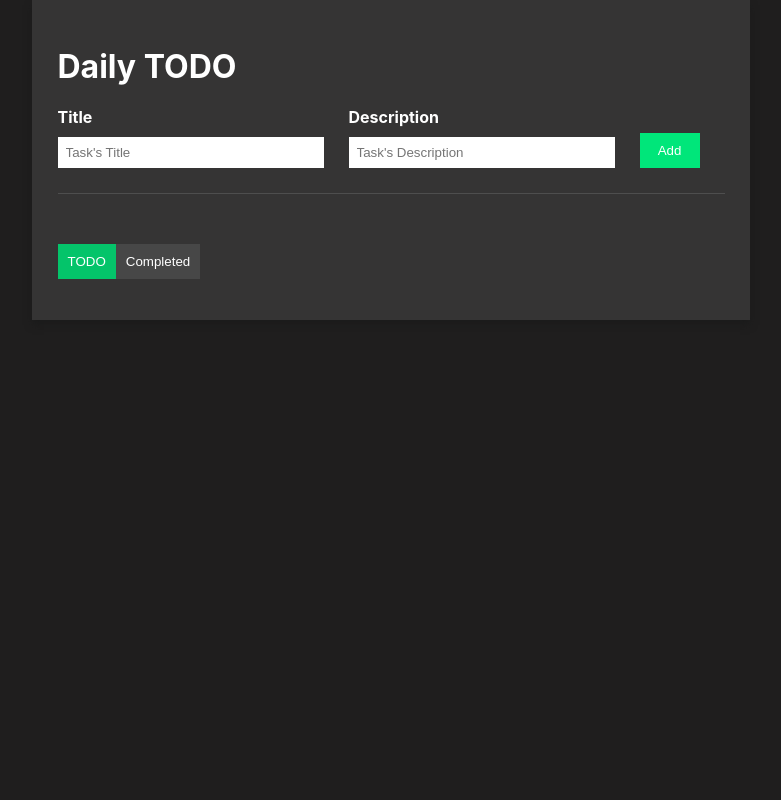
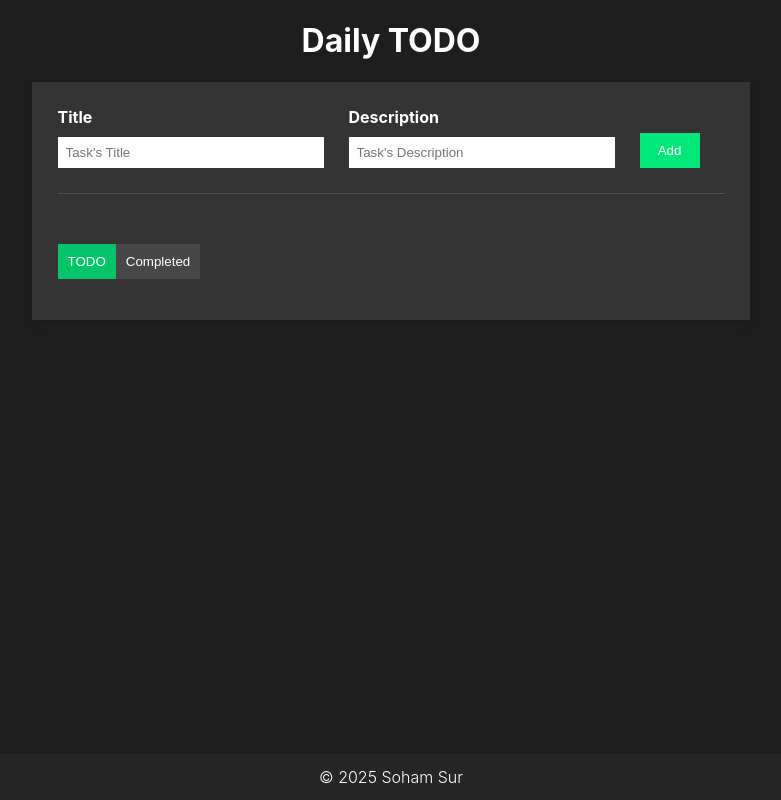
Before and after one commit to Soham5/todoapp-frontend, a React (Create React App) app: page / in a window 1280 px wide. Shown: the whole page, without its empty margins (249-1030 px from the left). Built offline with nearby package versions, Linux system fonts and the light colour scheme.

Commit message:
commit for completed activity

```diff
--- a/src/App.css
+++ b/src/App.css
@@ -17,6 +17,10 @@ body {
   max-height: 80vh;
   overflow-y: auto;
   box-shadow: 0px 5px 7px rgb(27, 27, 27);
+}
+
+h1{
+  text-align: center;
 }
 
 .todo-input {
@@ -130,11 +134,39 @@ body {
   color: rgb(53, 221, 143);
 }
 
-@media screen and (max-width: 600px) {
+.copyright {
+  width: 100%;
+  text-align: center;
+  padding: 5px 0;
+  background: #262626;
+  font-weight: 300;
+  margin-top: 20px;
+  position: fixed;
+  bottom: 0;
+}
+
+.copyright p {
+  margin: 8px;
+}
+
+.copyright p a{
+  text-decoration: none;
+  color: #fff;
+}
+
+
+@media only screen and (max-width: 600px){
   body {
     background-color: lavender;
     color: white;
     overflow: hidden;
   }
 
+  .copyright{
+    font-size: 14px;
+    position: fixed;
+    bottom: 0;
+    width: 100%;
+  }
+
 }
--- a/src/App.js
+++ b/src/App.js
@@ -9,6 +9,7 @@ function App() {
   const [allTodos, setTodos] = useState([])
   const [newTitle, setNewTitle] = useState();
   const [newDesc, setNewDesc] = useState();
+  const [completedTodos, setCompletedTodos] = useState([])
 
   const addDailyTodo = () => {
     let newTodoItem = {
@@ -23,11 +24,27 @@ function App() {
   };
 
   const deleteDailyTodo = (index) => {
-    console.log(index);
     let reducedTodo = [...allTodos];
-    reducedTodo.splice(index);
+    reducedTodo.splice(index,1);
     localStorage.setItem('todolist',JSON.stringify(reducedTodo));
     setTodos(reducedTodo);
+  };
+
+  const completeDailyTodo = (index) => {
+    let currentDateTime = new Date();
+    let completedOn = currentDateTime.getHours() + ':' + currentDateTime.getMinutes() +':' +currentDateTime.getSeconds();
+
+    let filteredItems = {
+      ...allTodos[index],
+      completedAt:completedOn
+    }
+
+    let updatedCompleteArr = [...completedTodos]
+    updatedCompleteArr.push(filteredItems)
+    console.log(updatedCompleteArr);
+    setCompletedTodos(updatedCompleteArr);
+    localStorage.setItem('completedTodolist',JSON.stringify(updatedCompleteArr));
+    deleteDailyTodo(index)
   };
 
   useEffect(() => {
@@ -39,8 +56,9 @@ function App() {
 
   return (
     <div className="App">
+      <h1>Daily TODO</h1>
       <div className="todo-wrapper">
-        <h1>Daily TODO</h1>
+
         <div className="todo-input">
 
           <div className="todo-input-item">
@@ -66,7 +84,7 @@ function App() {
 
         <div className="todo-list">
 
-         {allTodos.map((item, index)=> {
+         {isCompleteScreen===false && allTodos.map((item, index)=> {
           return (
             <div className="todo-list-item" key={index}>
               <div>
@@ -76,17 +94,31 @@ function App() {
 
               <div>
                 <MdDeleteOutline className="icon delete" onClick={()=>deleteDailyTodo(index)}/>
-                <FaCheck className='icon check'/>
+                <FaCheck className='icon check' onClick={()=>completeDailyTodo(index)}/>
               </div>
           </div>
+          )
+         })}
 
-
+          {isCompleteScreen===true && completedTodos.map((item, index)=> {
+           return (
+            <div className="todo-list-item" key={index}>
+              <div>
+                <h3>{item.title}</h3>
+                <p>{item.desc}</p>
+                <p>Completed at: {item.completedAt}</p>
+              </div>
+          </div>
           )
          })}
 
         </div>
 
       </div>
+
+      <div class="copyright">
+        <p>© 2025 <a href="https://www.sohamsur.com/">Soham Sur</a></p>
+      </div>
     </div>
   );
 }
```
